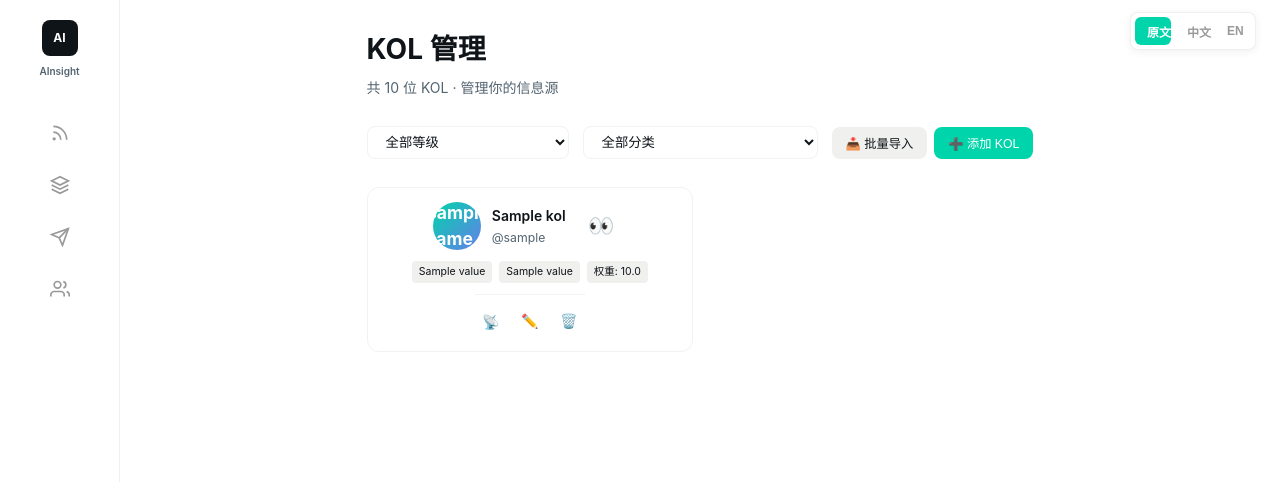
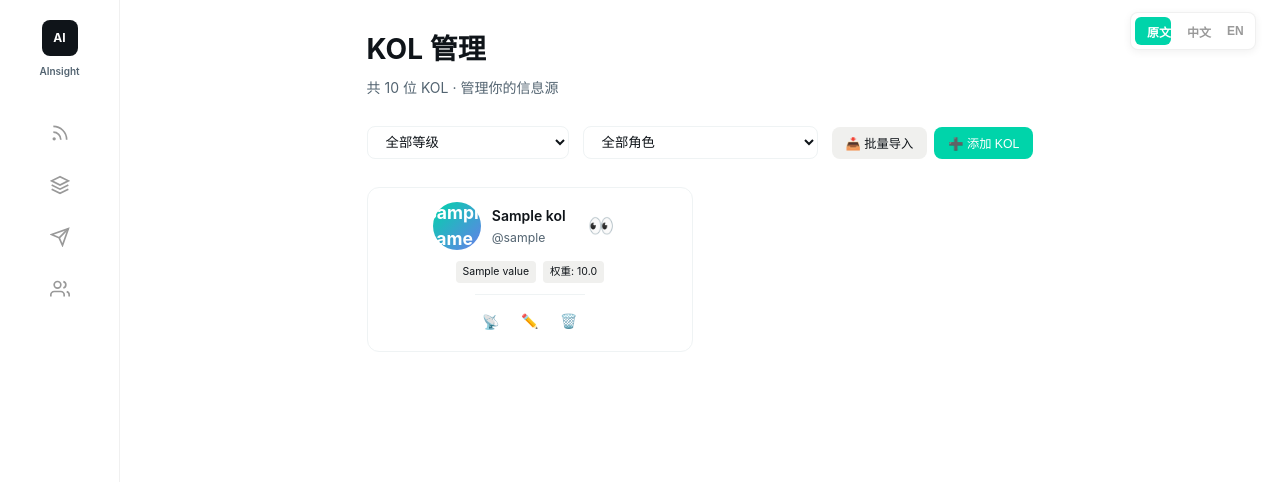
Before and after one commit to yly46967-source/test1, a FastAPI app: template src/web/templates/kols.html in a window 1280 px wide. Shown: the top 482 px of the page. Run offline with FastAPI, Linux system fonts and the light colour scheme; the template is opened without the code that fills it: most values are stand-ins (such as "Sample title", 1, 10 or a date in 2020); some libraries are stand-ins or nearby versions.

```diff
--- a/src/algorithms/topic.py
+++ b/src/algorithms/topic.py
@@ -6,8 +6,11 @@
 使用 LLM 批量提取，10 条帖子一次调用。
 """
 import json
+import logging
 from typing import Optional
 from openai import AsyncOpenAI
+
+logger = logging.getLogger(__name__)
 
 
 # 主题提取 Prompt
@@ -95,7 +98,7 @@ async def _extract_batch(
         return results
 
     except Exception as e:
-        print(f"主题提取失败: {e}")
+        logger.warning(f"主题提取失败: {e}")
         # 失败时返回空
         return {start_index + j: [] for j in range(len(posts))}
 
--- a/src/web/app.py
+++ b/src/web/app.py
@@ -161,7 +161,7 @@ async def api_content_detail(content_id: int):
         content = result.scalar_one_or_none()
 
         if not content:
-            return {"error": "Content not found"}
+            raise HTTPException(status_code=404, detail="Content not found")
 
         return {
             "content": {
@@ -175,12 +175,11 @@ async def api_content_detail(content_id: int):
                 "author_name": content.author_name,
                 "author_handle": content.author_handle,
                 "author_avatar": content.author_avatar,
-                "is_verified": getattr(content, 'is_verified', False),
-                "kol_tier": content.raw_data.get('kol_tier', 'observer') if content.raw_data else 'observer',
+                "is_verified": content.is_verified or False,
                 "likes": content.likes or 0,
                 "retweets": content.retweets or 0,
                 "replies": content.replies or 0,
-                "raw_data": content.raw_data if content.raw_data else {},
+                "value_score": content.value_score or 0,
             }
         }
 
--- a/src/web/templates/kols.html
+++ b/src/web/templates/kols.html
@@ -24,7 +24,7 @@
             </select>
 
             <select id="categoryFilter" onchange="applyFilters()">
-                <option value="">全部分类</option>
+                <option value="">全部角色</option>
                 {% for c in categories %}
                 <option value="{{ c.value }}" {% if current_category == c.value %}selected{% endif %}>
                     {{ c.emoji }} {{ c.label }}
@@ -67,18 +67,6 @@
             </div>
 
             <div class="kol-meta">
-                {% if kol.category %}
-                <span class="tag category-tag">
-                    {% if kol.category.value == 'ai_researcher' %}🔬 研究员
-                    {% elif kol.category.value == 'founder_ceo' %}🚀 创始人
-                    {% elif kol.category.value == 'vc_investor' %}💰 投资人
-                    {% elif kol.category.value == 'engineer' %}👨‍💻 工程师
-                    {% elif kol.category.value == 'journalist' %}📰 媒体
-                    {% elif kol.category.value == 'influencer' %}🎤 博主
-                    {% else %}{{ kol.category.value }}{% endif %}
-                </span>
-                {% endif %}
-
                 {% if kol.role %}
                 <span class="tag role-tag">{{ kol.role.value }}</span>
                 {% endif %}
@@ -90,7 +78,7 @@
                 <a href="{{ nitter_instance }}/{{ kol.handle }}/rss" target="_blank" class="btn-icon" title="RSS 订阅">
                     📡
                 </a>
-                <button class="btn-icon" onclick="editKol({{ kol.id }}, '{{ kol.handle }}', '{{ kol.name }}', '{{ kol.tier.value if kol.tier else 'observer' }}', '{{ kol.category.value if kol.category else '' }}', {{ kol.weight }})" title="编辑">
+                <button class="btn-icon" onclick="editKol({{ kol.id }}, '{{ kol.handle }}', '{{ kol.name }}', '{{ kol.tier.value if kol.tier else 'observer' }}', {{ kol.weight }})" title="编辑">
                     ✏️
                 </button>
                 <button class="btn-icon btn-danger" onclick="deleteKol({{ kol.id }}, '{{ kol.handle }}')" title="删除">
@@ -146,18 +134,6 @@
                         <option value="insider">🔮 Insider</option>
                         <option value="expert">🎯 Expert</option>
                         <option value="god">👑 God Tier</option>
-                    </select>
-                </div>
-                <div class="form-group">
-                    <label>分类</label>
-                    <select name="category">
-                        <option value="">未分类</option>
-                        <option value="ai_researcher">🔬 AI 研究员</option>
-                        <option value="founder_ceo">🚀 创始人/CEO</option>
-                        <option value="vc_investor">💰 投资人</option>
-                        <option value="engineer">👨‍💻 工程师</option>
-                        <option value="journalist">📰 记者/媒体</option>
-                        <option value="influencer">🎤 KOL/博主</option>
                     </select>
                 </div>
             </div>
@@ -222,18 +198,6 @@
                         <option value="insider">🔮 Insider</option>
                         <option value="expert">🎯 Expert</option>
                         <option value="god">👑 God Tier</option>
-                    </select>
-                </div>
-                <div class="form-group">
-                    <label>分类</label>
-                    <select name="category" id="editKolCategory">
-                        <option value="">未分类</option>
-                        <option value="ai_researcher">🔬 AI 研究员</option>
-                        <option value="founder_ceo">🚀 创始人/CEO</option>
-                        <option value="vc_investor">💰 投资人</option>
-                        <option value="engineer">👨‍💻 工程师</option>
-                        <option value="journalist">📰 记者/媒体</option>
-                        <option value="influencer">🎤 KOL/博主</option>
                     </select>
                 </div>
             </div>
@@ -623,7 +587,6 @@ async function submitAddKol(e) {
         handle: form.handle.value,
         name: form.name.value || null,
         tier: form.tier.value,
-        category: form.category.value || null,
         weight: parseFloat(form.weight.value)
     };
 
@@ -681,12 +644,11 @@ async function submitBatchImport(e) {
 }
 
 // 编辑 KOL
-function editKol(id, handle, name, tier, category, weight) {
+function editKol(id, handle, name, tier, weight) {
     document.getElementById('editKolId').value = id;
     document.getElementById('editKolHandle').value = '@' + handle;
     document.getElementById('editKolName').value = name;
     document.getElementById('editKolTier').value = tier;
-    document.getElementById('editKolCategory').value = category;
     document.getElementById('editKolWeight').value = weight;
     document.getElementById('editKolModal').style.display = 'flex';
 }
@@ -698,7 +660,6 @@ async function submitEditKol(e) {
     const data = {
         name: form.name.value,
         tier: form.tier.value,
-        category: form.category.value || null,
         weight: parseFloat(form.weight.value)
     };
 
```
Also changed, not shown: src/algorithms/intel.py (+5 -2 lines), src/database/service.py (+15 -15 lines), src/web/templates/feed.html (+18 -9 lines), ainsight_v3.db, 1 other file.
